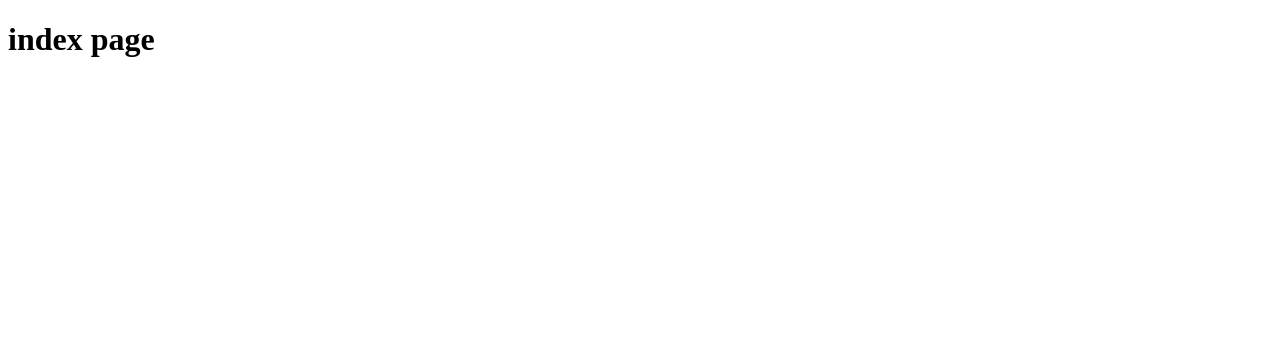
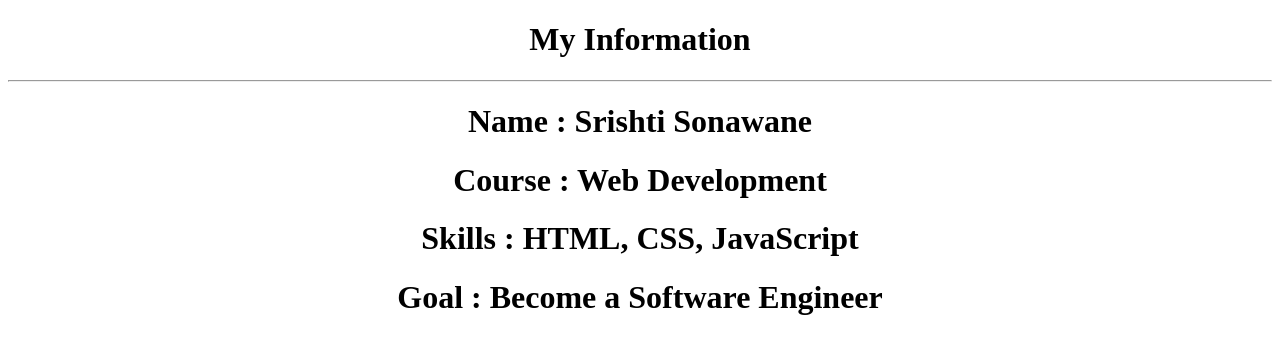
Before and after one commit to srishtisonawane2007/read-here-web, a plain HTML site: page index.html in a window 1280 px wide. Drawn offline with Linux system fonts and the light colour scheme.

Commit message:
read here web

```diff
--- a/index.html
+++ b/index.html
@@ -6,6 +6,17 @@
     <title>Document</title>
 </head>
 <body>
-    <h1>index page</h1>
+
+
+<center>
+	<h1>My Information</h1>
+	<hr>
+
+	<h1>Name : Srishti Sonawane</h1>
+	<h1>Course : Web Development</h1>
+	<h1>Skills : HTML, CSS, JavaScript</h1>
+	<h1>Goal : Become a Software Engineer</h1>
+</center>
+
 </body>
 </html>
```
